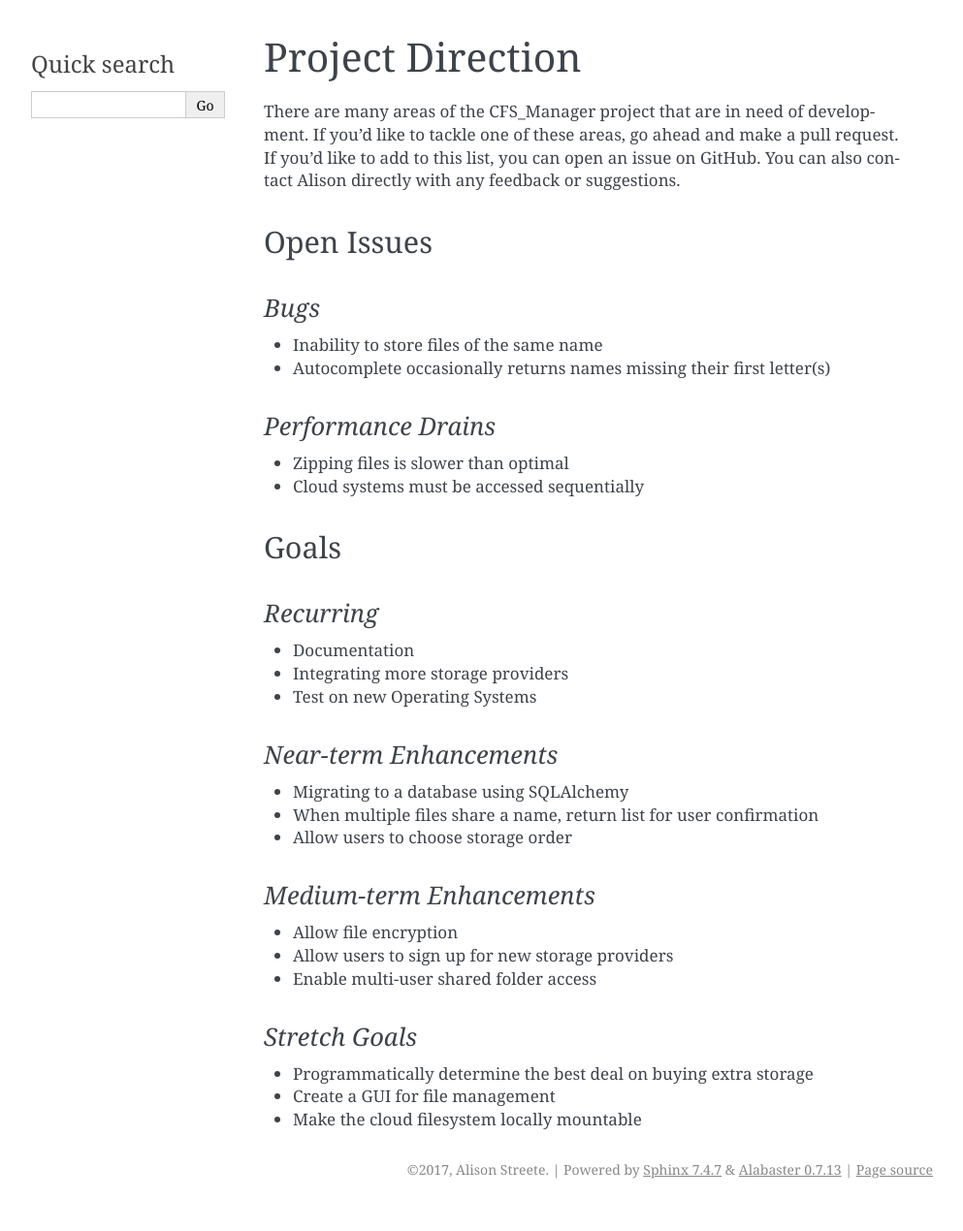
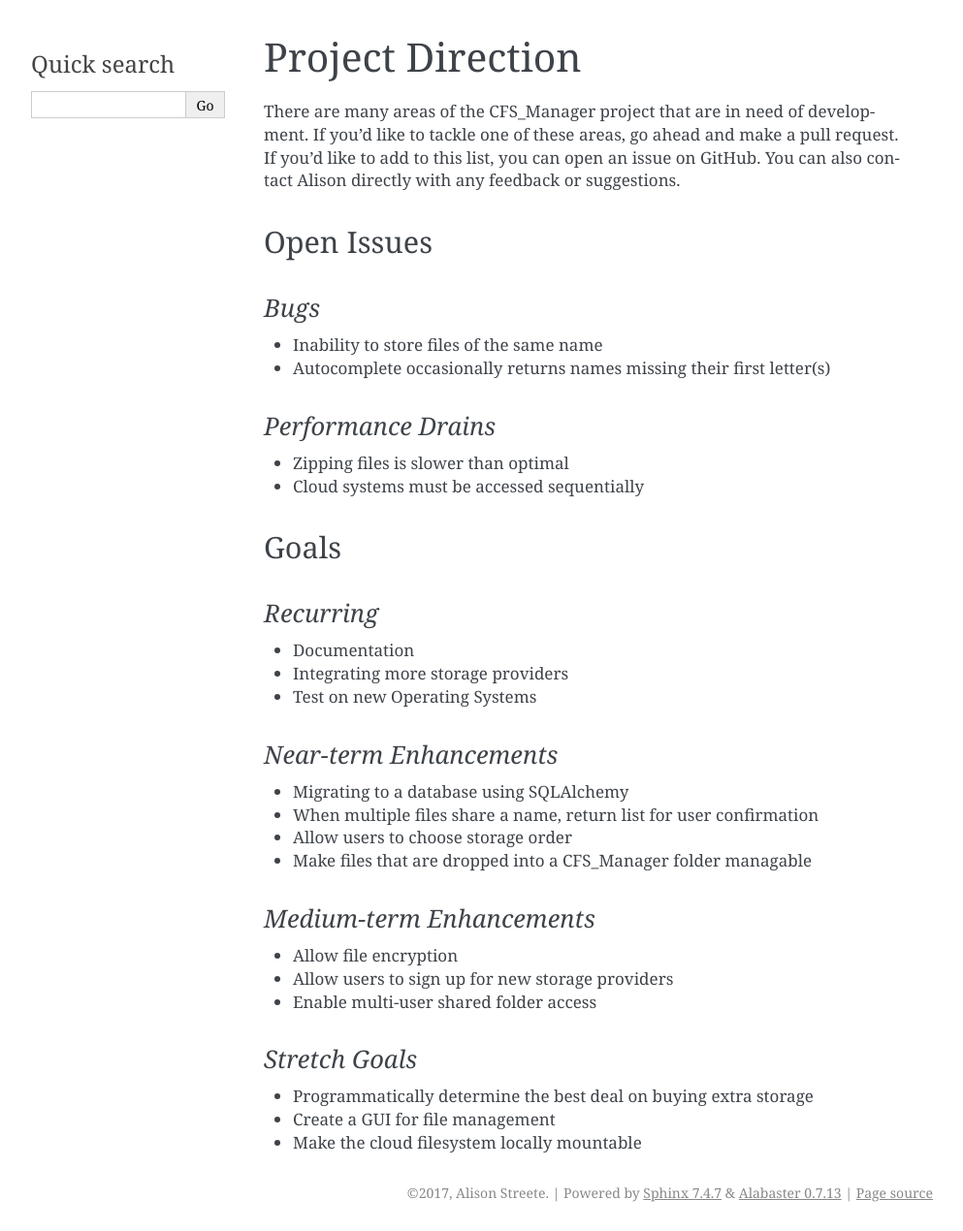
Before and after one commit to alisonstreete/cfs-manager, a Sphinx documentation site: the page built from docs/direction.rst, in a window 1280 px wide. Shown: the whole page at 97% size, without its empty margins (148-1141 px from the left). Built offline with Sphinx 7.4.7, drawn with Linux system fonts in a browser that asks for light colours; before the commit the page ends 1246 px from its top, so only the background shows below that.

Commit message:
updated docs

```diff
--- a/docs/contributor notes.rst
+++ b/docs/contributor notes.rst
@@ -44,6 +44,8 @@ If you add a new provider, there are a few places where updates will need to hap
 
 #. You'll need to import this class to manager.py, and add it to the list 'fs_classes'. This will be how the manager instantiates these filesystems.
 
+#. Create a function to convert the file metadata returned by the specific API to the general metadata format used by the manager.
+
 #. Depending on what the access credentials needed by the file system are, you should add a setup step to the configuration.py. Ideally, users should save as much reusable info as possible (passwords excepted). Configuration imports fs_classes from manager.py, so your addition will automatically show up in the list of file systems for users to approve. However, you'll still need a step to write its name to the system_configuration.txt file.
 
 Once you've completed those four steps, the newly-added filesystem should work just as well as all the others.
--- a/docs/direction.rst
+++ b/docs/direction.rst
@@ -46,6 +46,8 @@ Goals
 
 * Allow users to choose storage order
 
+* Make files that are dropped into a CFS_Manager folder managable
+
 
 *Medium-term Enhancements*
 --------------------------
```
